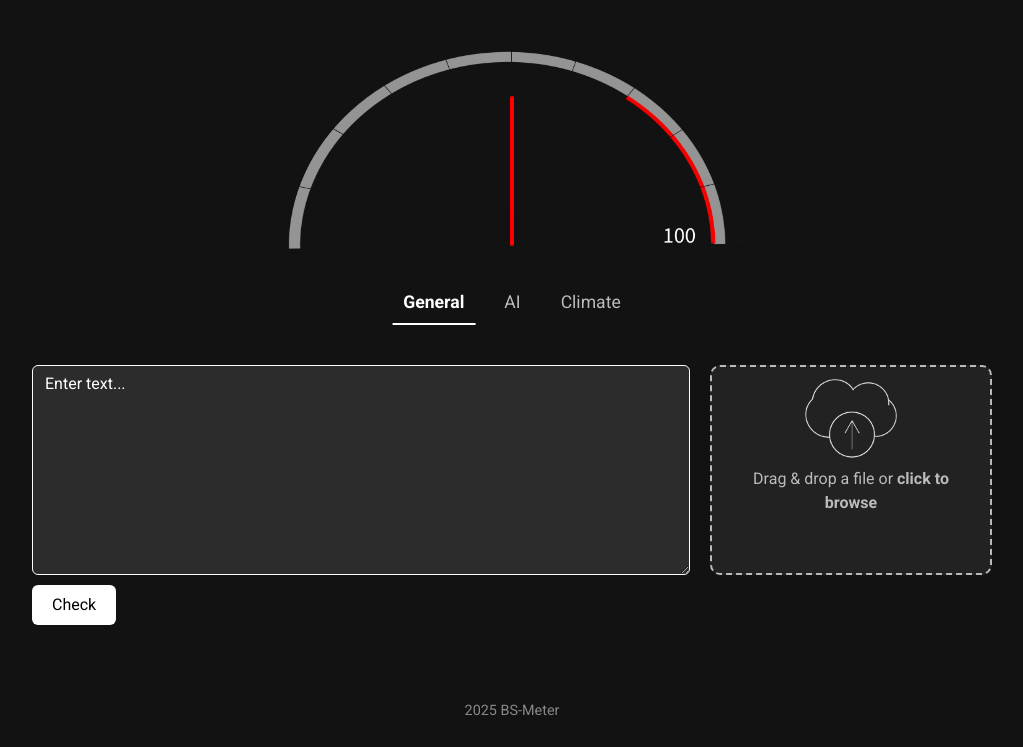
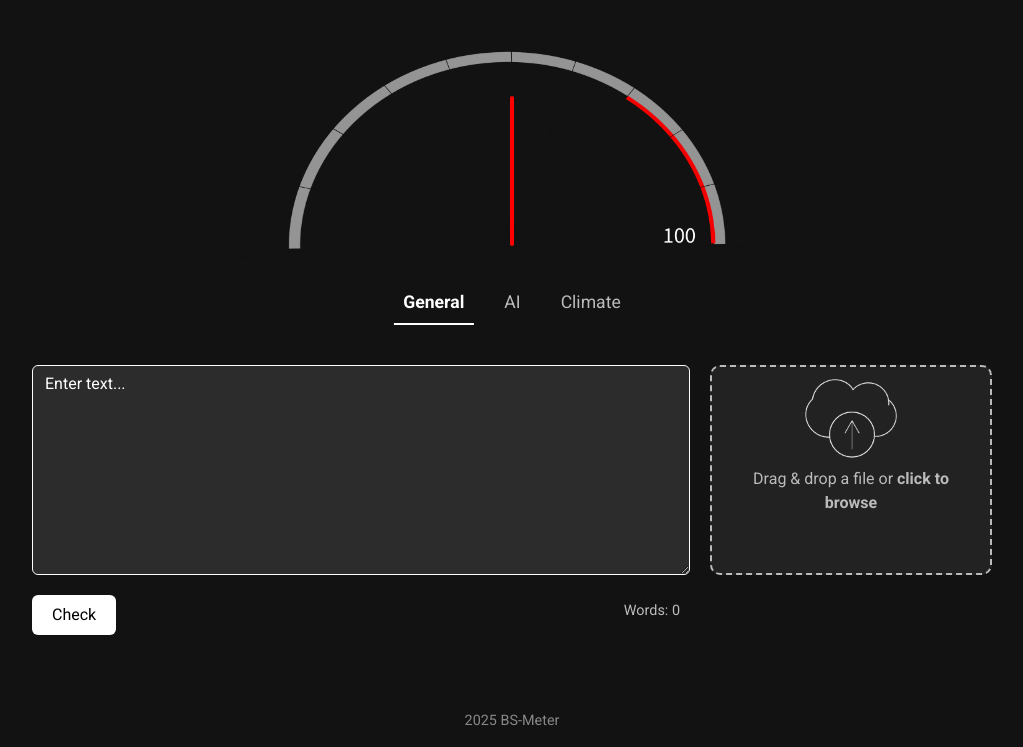
Before and after one commit to The-H4CKER/bs-meter, a Flask app: page / in a window 1280 px wide. Shown: the part 265-1012 px from the top of the page, without its empty margins (128-1151 px from the left). Before the commit the page ends 980 px from the top, so only its background shows below. Run offline with Flask 3, Linux system fonts and the light colour scheme; some libraries are stand-ins or nearby versions.

Commit message:
word count

```diff
--- a/website/templates/index.html
+++ b/website/templates/index.html
@@ -51,6 +51,7 @@
 
         .header a:hover {
             color: #3498db;
+            text-decoration: underline;
         }
 
         .header img {
@@ -177,6 +178,21 @@
         }
         .input-box textarea::placeholder {
             color: white;
+        }
+
+        .button-container {
+            display: flex;
+            justify-content: flex-start;
+            align-items: center;
+            margin-top: 10px;
+            gap: 10px;
+        }
+
+        .word-count {
+            color: #bbb;
+            font-size: 0.9rem;
+            margin-left: auto; /* Pushes the word count to the right */
+            margin-right: 10px; /* Adds some spacing */
         }
 
         .attachment-box {
@@ -359,8 +375,11 @@
                 <div id="loadingSpinner" class="spinner" style="display: none;">
                     <div class="loader"></div>
                 </div>
-                <button type="button" id="checkBtn" class="btn btn-primary">Check</button>
-                <button type="button" id="clearBtn" class="btn btn-secondary">Clear</button>
+                <div class="button-container">
+                    <button type="button" id="checkBtn" class="btn btn-primary">Check</button>
+                    <button type="button" id="clearBtn" class="btn btn-secondary">Clear</button>
+                    <div class="word-count" id="wordCount">Words: 0</div>
+                </div>
             </div>
 
             <div class="attachment-box">
@@ -453,9 +472,20 @@
                 });
         });
 
+        // Word Count Functionality
+        const inputText = document.getElementById("inputText");
+        const wordCount = document.getElementById("wordCount");
+
+        inputText.addEventListener("input", () => {
+            const text = inputText.value.trim();
+            const words = text ? text.split(/\s+/).length : 0;
+            wordCount.textContent = `Words: ${words}`;
+        });
+
         document.getElementById("clearBtn").addEventListener("click", function() {
             document.getElementById("inputText").value = "";  // Clear the textarea
             document.getElementById("clearBtn").style.display = "none";  // Hide the "Clear" button
+            wordCount.textContent = "Words: 0";  // Reset word count
         });
 
         function animateNeedle(value) {
```
Also changed, not shown: website/endpoint.py (+24 -11 lines).
